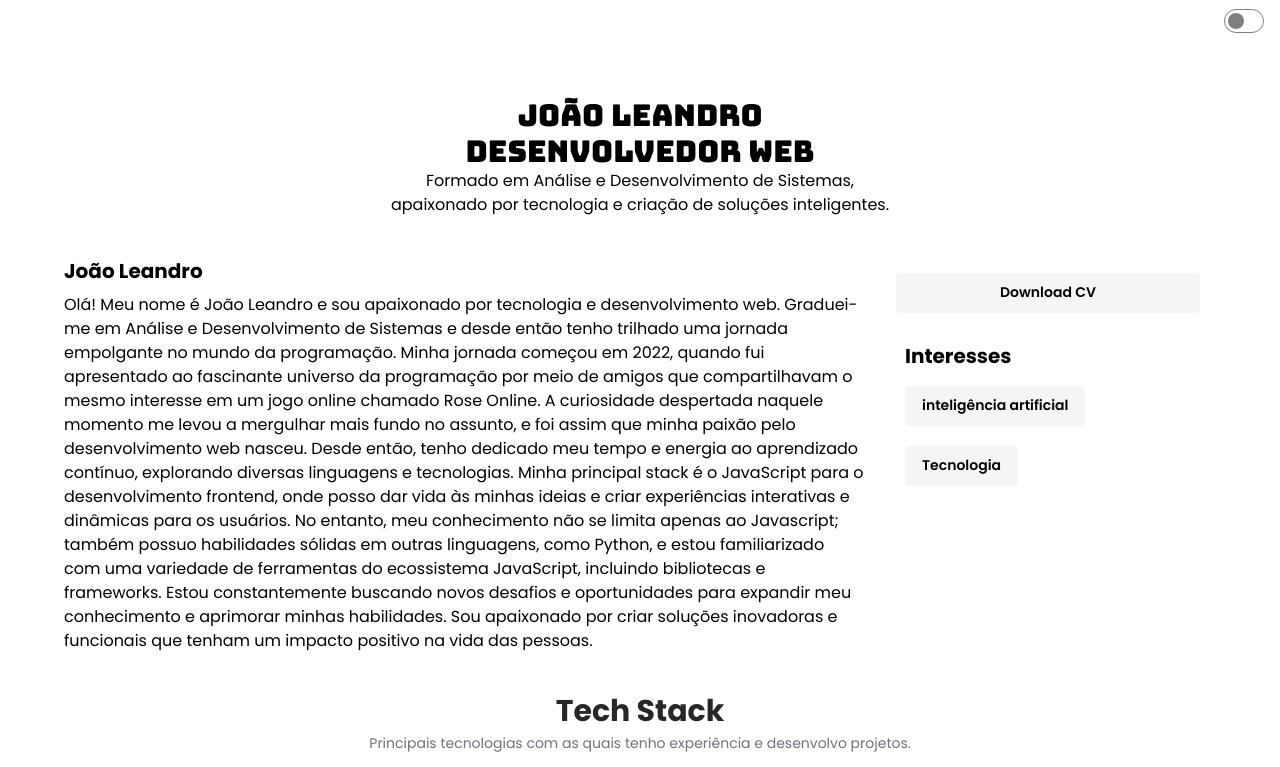
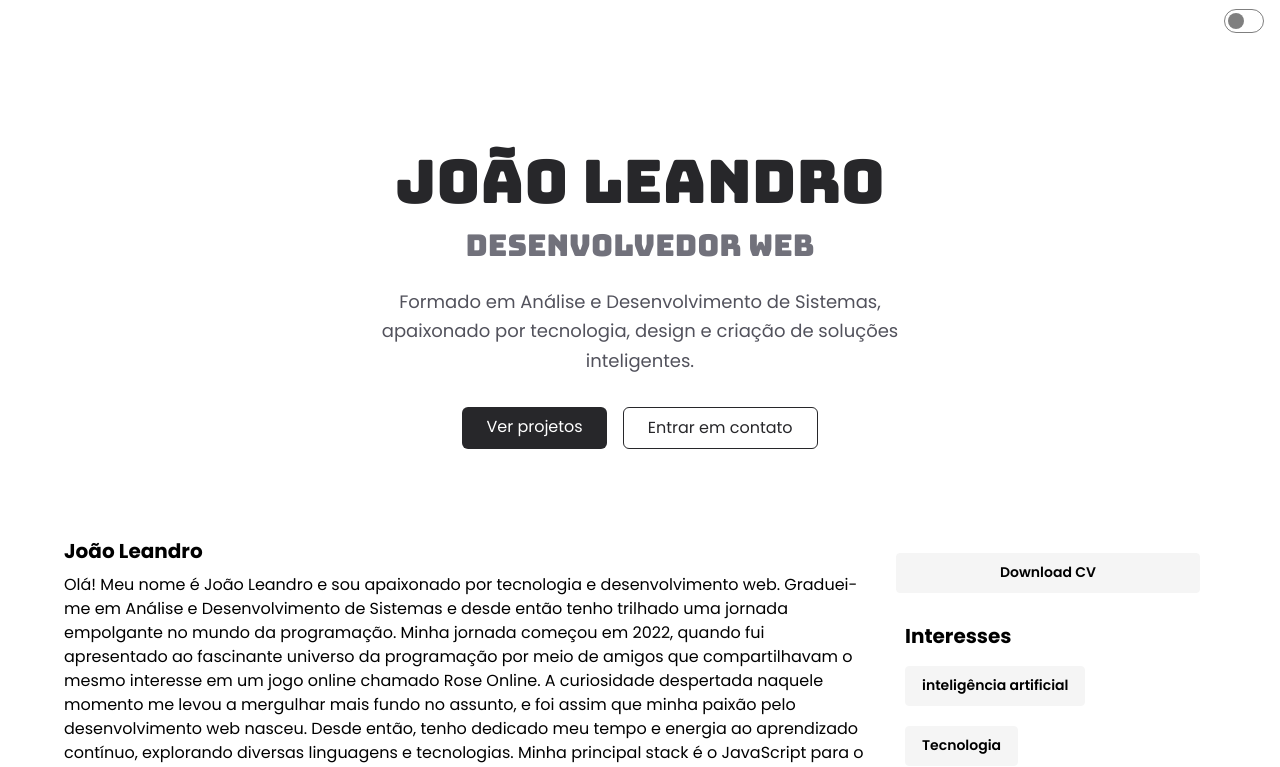
Before and after one commit to JoaoLeandroo/new-portfolio, a Next.js app: page / in a window 1280 px wide. Shown: the top 767 px of the page. Built offline with nearby package versions, Linux system fonts and the light colour scheme.

Commit message:
refactor: sectionStart

```diff
--- a/src/components/StartSection.tsx
+++ b/src/components/StartSection.tsx
@@ -1,12 +1,34 @@
+import Link from "next/link";
+
 const StartSection = () => {
   return (
-    <section className="w-full flex flex-col justify-center items-center text-center h-[200px]">
-      <h1 className="font-anton text-3xl">
-        João Leandro <br /> Desenvolvedor Web
+    <section className="w-full min-h-[60vh] flex flex-col justify-center items-center text-center px-4">
+      <h1 className="font-anton text-5xl sm:text-6xl leading-tight text-zinc-800">
+        João Leandro
+        <span className="block font-light text-2xl sm:text-3xl text-zinc-500 mt-2">
+          Desenvolvedor Web
+        </span>
       </h1>
-      <p>
-        Formado em Análise e Desenvolvimento de Sistemas, <br /> apaixonado por tecnologia e criação de soluções inteligentes.
+
+      <p className="mt-6 max-w-xl text-zinc-600 text-base sm:text-lg leading-relaxed">
+        Formado em Análise e Desenvolvimento de Sistemas,<br className="hidden sm:block" />
+        apaixonado por tecnologia, design e criação de soluções inteligentes.
       </p>
+
+      <div className="mt-8 flex gap-4">
+        <Link
+          href="#"
+          className="px-6 py-2 bg-zinc-800 text-white rounded-md hover:bg-zinc-700 transition"
+        >
+          Ver projetos
+        </Link>
+        <Link
+          href="#contact"
+          className="px-6 py-2 border border-zinc-800 text-zinc-800 rounded-md hover:bg-zinc-100 transition"
+        >
+          Entrar em contato
+        </Link>
+      </div>
     </section>
   );
 };
```
